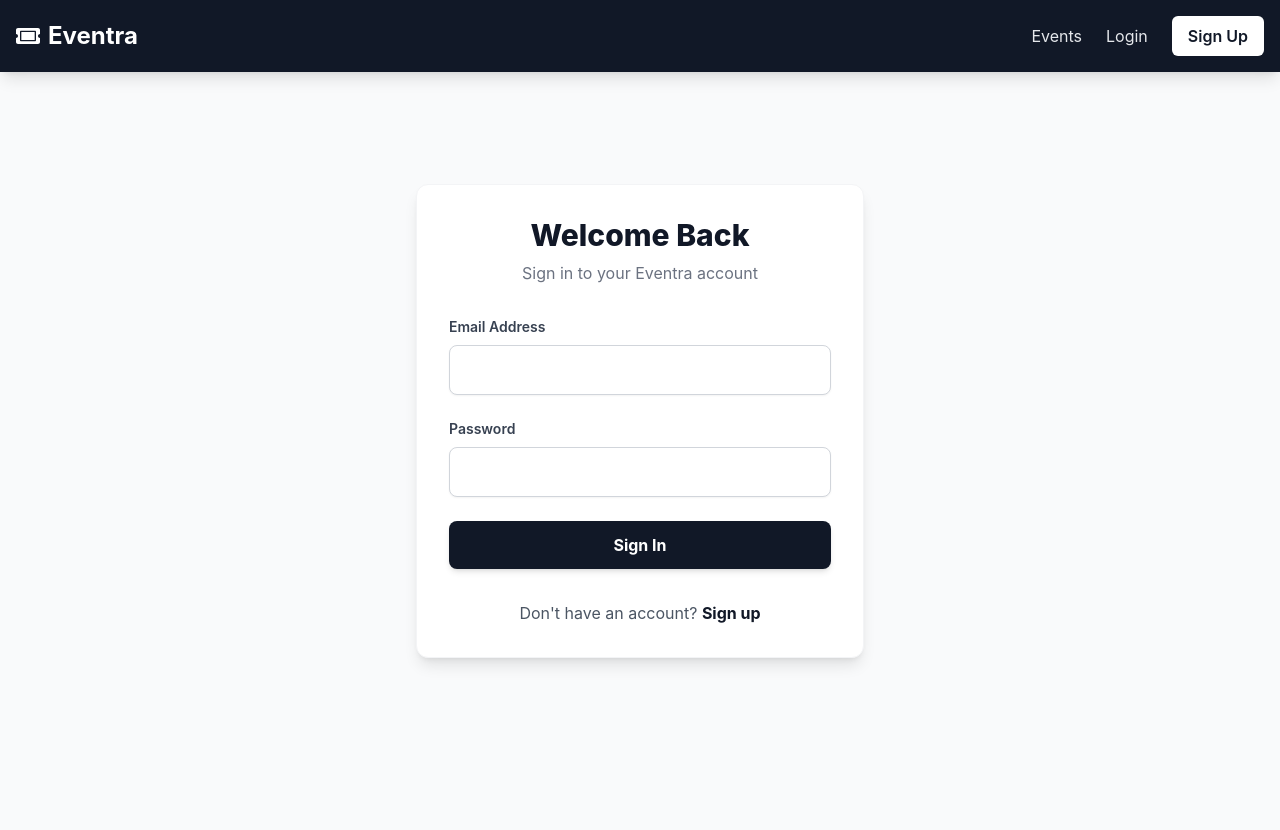
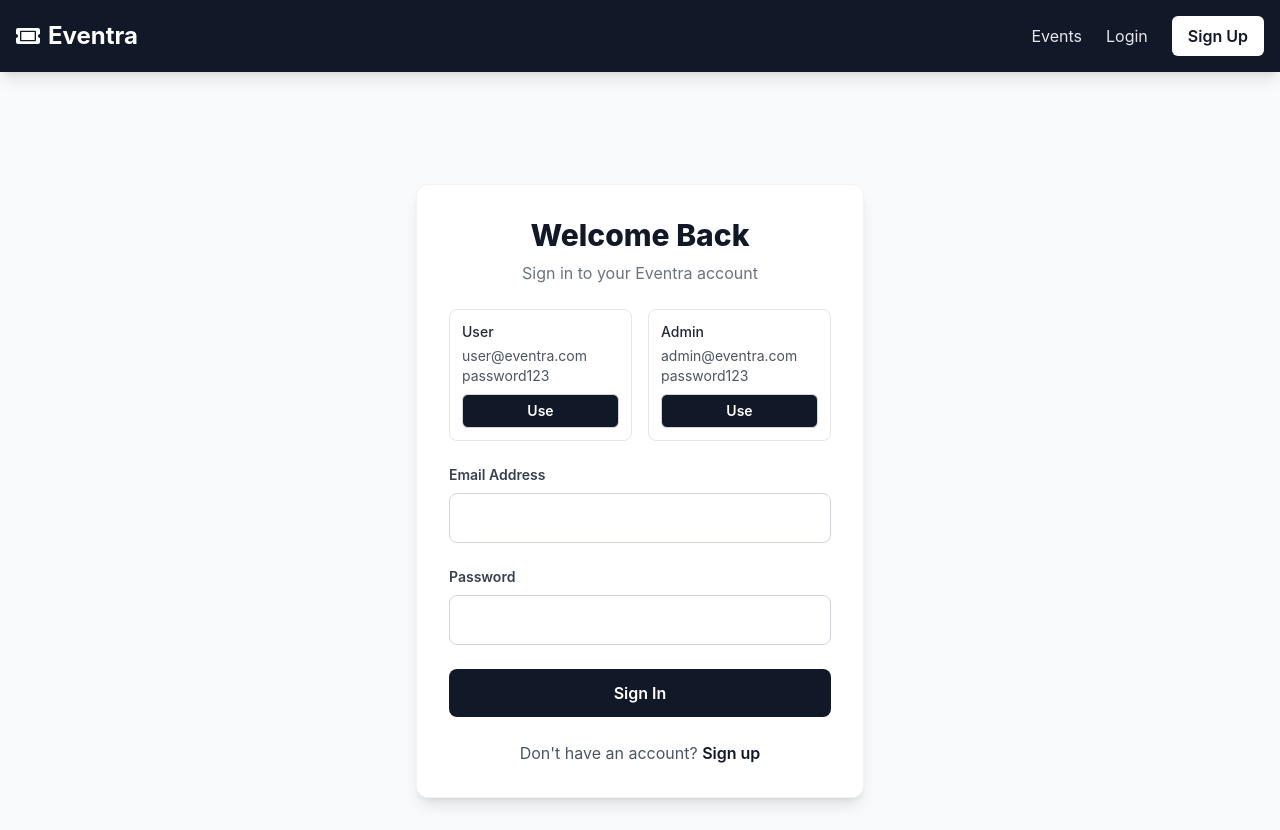
Before and after one commit to rajeshparmarr/Eventra, a React (Vite) app in the folder client/: page /login in a window 1280 px wide. Before the commit the page ends 800 px from the top, so only its background shows below. Built offline with nearby package versions, Linux system fonts and the light colour scheme.

Commit message:
improved login UI and demo credentials placement

```diff
--- a/client/src/pages/Login.jsx
+++ b/client/src/pages/Login.jsx
@@ -1,36 +1,50 @@
-import React, { useState, useContext } from 'react';
-import { AuthContext } from '../context/AuthContext';
-import { useNavigate, Link } from 'react-router-dom';
+import React, { useState, useContext } from "react";
+import { AuthContext } from "../context/AuthContext";
+import { useNavigate, Link } from "react-router-dom";
 
 const Login = () => {
-    const [email, setEmail] = useState('');
-    const [password, setPassword] = useState('');
-    const [otp, setOtp] = useState('');
+  const [email, setEmail] = useState("");
+  const [password, setPassword] = useState("");
+  const [otp, setOtp] = useState("");
   const [showOTP, setShowOTP] = useState(false);
-    const [error, setError] = useState('');
+  const [error, setError] = useState("");
   const [loading, setLoading] = useState(false);
 
   const { login, verifyOTP } = useContext(AuthContext);
   const navigate = useNavigate();
 
+  // Demo credentials
+  const demoUser = {
+    email: "user@eventra.com",
+    password: "password123",
+  };
+
+  const demoAdmin = {
+    email: "admin@eventra.com",
+    password: "password123",
+  };
+
   const handleSubmit = async (e) => {
     e.preventDefault();
     setLoading(true);
-        setError('');
+    setError("");
+
     try {
       if (!showOTP) {
         const data = await login(email, password);
-                if (data.role === 'admin') navigate('/admin');
-                else navigate('/dashboard');
+        if (data.role === "admin") navigate("/admin");
+        else navigate("/dashboard");
       } else {
         const data = await verifyOTP(email, otp);
-                if (data.role === 'admin') navigate('/admin');
-                else navigate('/dashboard');
+        if (data.role === "admin") navigate("/admin");
+        else navigate("/dashboard");
       }
     } catch (err) {
       if (err.needsVerification) {
         setShowOTP(true);
-                setError('Account not verified. A new OTP has been sent to your email.');
+        setError(
+          "Account not verified. A new OTP has been sent to your email."
+        );
       } else {
         setError(err.message || err);
       }
@@ -41,32 +55,85 @@ const Login = () => {
 
   return (
     <div className="max-w-md mx-auto mt-20 bg-white p-8 rounded-xl shadow-lg border border-gray-100">
-            <div className="text-center mb-8">
-                <h2 className="text-3xl font-extrabold text-gray-900 mb-2">Welcome Back</h2>
+      {/* Header */}
+      <div className="text-center mb-6">
+        <h2 className="text-3xl font-extrabold text-gray-900 mb-2">
+          Welcome Back
+        </h2>
         <p className="text-gray-500">Sign in to your Eventra account</p>
       </div>
 
-            {error && <div className="bg-red-50 text-red-600 p-3 rounded-lg mb-6 text-center shadow-inner border border-red-100">{error}</div>}
+      {/* Demo Credentials Row */}
+      {!showOTP && (
+        <div className="flex gap-4 mb-6 text-left">
+          {/* User */}
+          <div className="flex-1 border rounded-lg p-3 text-sm text-gray-600">
+            <p className="font-medium text-gray-800">User</p>
+            <p className="mt-1">user@eventra.com</p>
+            <p>password123</p>
+            <button
+              type="button"
+              onClick={() => {
+                setEmail(demoUser.email);
+                setPassword(demoUser.password);
+              }}
+              className="mt-2 w-full text-sm border border-gray-300 py-1.5 rounded-md transition  bg-gray-900 text-white font-semibold hover:bg-black"
+            >
+              Use
+            </button>
+          </div>
 
+          {/* Admin */}
+          <div className="flex-1 border rounded-lg p-3 text-sm text-gray-600">
+            <p className="font-medium text-gray-800">Admin</p>
+            <p className="mt-1">admin@eventra.com</p>
+            <p>password123</p>
+            <button
+              type="button"
+              onClick={() => {
+                setEmail(demoAdmin.email);
+                setPassword(demoAdmin.password);
+              }}
+              className="mt-2 w-full text-sm border border-gray-300 py-1.5 rounded-md transition  bg-gray-900 text-white font-semibold hover:bg-black"
+            >
+              Use
+            </button>
+          </div>
+        </div>
+      )}
+
+      {/* Error */}
+      {error && (
+        <div className="bg-red-50 text-red-600 p-3 rounded-lg mb-6 text-center border border-red-100">
+          {error}
+        </div>
+      )}
+
+      {/* Form */}
       <form onSubmit={handleSubmit} className="space-y-6">
         {!showOTP ? (
           <>
             <div>
-                            <label className="block text-sm font-semibold text-gray-700 mb-2">Email Address</label>
+              <label className="block text-sm font-semibold text-gray-700 mb-2">
+                Email Address
+              </label>
               <input
                 type="email"
                 required
-                                className="w-full px-4 py-3 rounded-lg border border-gray-300 focus:ring-2 focus:ring-gray-700 focus:border-gray-700 transition shadow-sm"
+                className="w-full px-4 py-3 rounded-lg border border-gray-300 focus:ring-2 focus:ring-gray-700 focus:border-gray-700"
                 value={email}
                 onChange={(e) => setEmail(e.target.value)}
               />
             </div>
+
             <div>
-                            <label className="block text-sm font-semibold text-gray-700 mb-2">Password</label>
+              <label className="block text-sm font-semibold text-gray-700 mb-2">
+                Password
+              </label>
               <input
                 type="password"
                 required
-                                className="w-full px-4 py-3 rounded-lg border border-gray-300 focus:ring-2 focus:ring-gray-700 focus:border-gray-700 transition shadow-sm"
+                className="w-full px-4 py-3 rounded-lg border border-gray-300 focus:ring-2 focus:ring-gray-700 focus:border-gray-700"
                 value={password}
                 onChange={(e) => setPassword(e.target.value)}
               />
@@ -74,29 +141,43 @@ const Login = () => {
           </>
         ) : (
           <div>
-                        <label className="block text-sm font-semibold text-gray-700 mb-2">Verification Code (OTP)</label>
+            <label className="block text-sm font-semibold text-gray-700 mb-2">
+              Verification Code
+            </label>
             <input
               type="text"
               required
-                            placeholder="6-digit code"
-                            className="w-full px-4 py-3 rounded-lg border border-gray-300 focus:ring-2 focus:ring-gray-700 transition shadow-sm font-bold tracking-widest text-center text-lg"
+              placeholder="Enter 6-digit code"
+              className="w-full px-4 py-3 rounded-lg border border-gray-300 text-center text-lg font-semibold focus:ring-2 focus:ring-gray-700"
               value={otp}
               onChange={(e) => setOtp(e.target.value)}
               maxLength="6"
             />
           </div>
         )}
+
         <button
           type="submit"
           disabled={loading}
-                    className="w-full bg-gray-900 text-white font-bold py-3 rounded-lg hover:bg-black focus:ring-4 focus:ring-gray-200 transition shadow-md"
+          className="w-full bg-gray-900 text-white font-semibold py-3 rounded-lg hover:bg-black transition"
         >
-                    {loading ? 'Processing...' : (showOTP ? 'Verify OTP & Log In' : 'Sign In')}
+          {loading
+            ? "Processing..."
+            : showOTP
+            ? "Verify and Sign In"
+            : "Sign In"}
         </button>
       </form>
 
-            <p className="text-center mt-8 text-gray-600">
-                Don't have an account? <Link to="/register" className="text-gray-900 font-bold hover:underline">Sign up</Link>
+      {/* Footer */}
+      <p className="text-center mt-6 text-gray-600">
+        Don't have an account?{" "}
+        <Link
+          to="/register"
+          className="text-gray-900 font-semibold hover:underline"
+        >
+          Sign up
+        </Link>
       </p>
     </div>
   );
```
Lines whose indentation alone changed are shown as unchanged.
